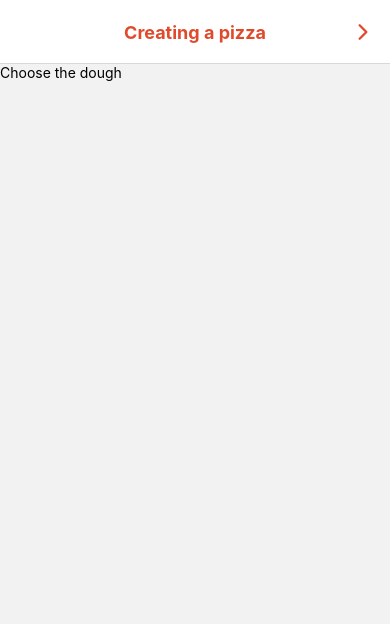
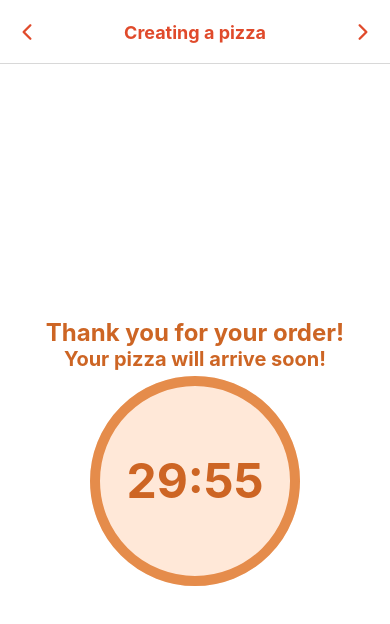
Before and after one commit to marikadu/Mobile-Programming-Project, a React Native app: screen /Timer in a window 390 px wide. Shown: the top 624 px of the page. Built offline with nearby package versions, Linux system fonts and the light colour scheme.

Commit message:
timer implemented with an animated circle

```diff
--- a/App.js
+++ b/App.js
@@ -7,6 +7,7 @@ import HomeScreen from './screens/HomeScreen';
 import DoughScreen from './screens/DoughScreen';
 import SauceScreen from './screens/SauceScreen';
 import ToppingsScreen from './screens/ToppingsScreen';
+import TimerScreen from './screens/TimerScreen';
 import PepperoniPalsView from './components/PepperoniPals.js';
 import { DetailsScreen } from './components/DetailsScreen.js';
 import { ImageScreen } from './components/ImageScreen.js';
@@ -65,9 +66,10 @@ export default function App({ navigation }) {
         headerLeft: () => <HeaderLeftButton navigation={navigation} />, // Left arrow component
       })}>
         <Stack.Screen name="PepperoniPals" component={PepperoniPalsView} options={({route}) => ({title: route.params?.name ? route.params.name : "Pepperoni_PAPIiii"})} />
-        <Stack.Screen name="Dough" component={DoughScreen} options={{ title: 'Creating a pizza' }}/>
+        <Stack.Screen name="Dough" component={TimerScreen} options={{ title: 'Creating a pizza' }}/>
         <Stack.Screen name="Sauce" component={SauceScreen} options={{ title: 'Creating a pizza' }}/>
         <Stack.Screen name="Toppings" component={ToppingsScreen} options={{ title: 'Creating a pizza' }}/>
+        <Stack.Screen name="Timer" component={TimerScreen} options={{ title: 'Creating a pizza' }}/>
         <Stack.Screen name="Details" component={DetailsScreen}  />
         {/* Notice how the IMAGE PAGE has the logo of the elephant from ./assets/misc.png */}
         <Stack.Screen name="Image" component={ImageScreen} options={{headerTitle: (props) => <LogoTitle {...props} />}} />
--- a/babel.config.js
+++ b/babel.config.js
@@ -1,3 +1,7 @@
 module.exports = {
-  presets: ['module:@react-native/babel-preset'],
+  presets: ['module:metro-react-native-babel-preset'],
+  plugins: [
+    'react-native-reanimated/plugin',
+    ['@babel/plugin-transform-private-methods', { loose: true }]
+  ],
 };
--- a/package.json
+++ b/package.json
@@ -10,19 +10,22 @@
     "test": "jest"
   },
   "dependencies": {
+    "@react-native-community/checkbox": "^0.5.17",
     "@react-navigation/drawer": "^6.7.2",
-    "@react-native-community/checkbox": "^0.5.17",
     "@react-navigation/native": "^6.1.18",
     "@react-navigation/native-stack": "^6.11.0",
     "react": "18.2.0",
     "react-native": "0.74.5",
+    "react-native-reanimated": "^3.15.4",
     "react-native-safe-area-context": "^4.11.0",
     "react-native-screens": "^3.34.0",
     "react-native-simple-radio-button": "^2.7.4",
+    "react-native-svg": "^15.7.1",
     "react-native-vector-icons": "^10.2.0"
   },
   "devDependencies": {
     "@babel/core": "^7.20.0",
+    "@babel/plugin-transform-private-methods": "^7.25.7",
     "@babel/preset-env": "^7.20.0",
     "@babel/runtime": "^7.20.0",
     "@react-native/babel-preset": "0.74.87",
@@ -34,6 +37,7 @@
     "babel-jest": "^29.6.3",
     "eslint": "^8.19.0",
     "jest": "^29.6.3",
+    "metro-react-native-babel-preset": "^0.77.0",
     "prettier": "2.8.8",
     "react-test-renderer": "18.2.0",
     "typescript": "5.0.4"
--- /dev/null
+++ b/screens/TimerScreen.js
@@ -0,0 +1,136 @@
+import React, { useState, useEffect } from 'react';
+import { View, Text, StyleSheet, Button } from 'react-native';
+import Svg, { Circle } from 'react-native-svg';
+import Animated, { useSharedValue, useAnimatedProps, withTiming, Easing } from 'react-native-reanimated';
+
+const AnimatedCircle = Animated.createAnimatedComponent(Circle);
+
+export default function TimerScreen({ route, navigation }) {
+  const [timeLeft, setTimeLeft] = useState(30 * 60); // 30 minutes in seconds
+
+  const radius = 100;
+  const strokeWidth = 10;
+  const circumference = 2 * Math.PI * radius; // C=2πR
+
+  const progress = useSharedValue(1); // progress falue, starts at 100%
+
+  useEffect(() => {
+    let timer;
+    if (timeLeft > 0) {
+      timer = setInterval(() => {
+        setTimeLeft((prevTime) => prevTime - 1);
+      }, 1000); // updates every second
+    // when timer runs out, the timer stops
+    } else if (timeLeft <= 0) {
+      clearInterval(timer);
+    }
+
+    // https://medium.com/@garethdavisrogers/using-setinterval-and-clearinterval-with-react-hooks-7fcf26dc8fdb
+    return () => clearInterval(timer); // cleanup the interval on unmount
+  }, [timeLeft]);
+
+  // update the animation progress based on timeLeft
+  useEffect(() => {
+    progress.value = withTiming(timeLeft / (30 * 60), {
+      duration: 1000,
+      easing: Easing.linear,
+    });
+  }, [timeLeft]);
+
+  // time format "MM:SS" minutes:seconds
+  const formatTime = (seconds) => {
+    const minutes = Math.floor(seconds / 60);
+    const remainingSeconds = seconds % 60;
+    return `${minutes < 10 ? '0' : ''}${minutes}:${remainingSeconds < 10 ? '0' : ''}${remainingSeconds}`;
+  };
+
+  // shrinking circle
+  const animatedProps = useAnimatedProps(() => {
+    return {
+      strokeDashoffset: circumference * (1 - progress.value),
+    };
+  });
+
+  return (
+    <View style={styles.container}>
+      <View>
+        <Text style={styles.backgroundContainer}>Thank you for your order!</Text>
+      </View>
+      <View>
+        <Text style={styles.textMessage}>Your pizza will arrive soon!</Text>
+      </View>
+      <View style={styles.timerWrapper}>
+        <Svg
+          height={radius * 2 + strokeWidth * 2}
+          width={radius * 2 + strokeWidth * 2}
+          viewBox={`0 0 ${radius * 2 + strokeWidth * 2} ${radius * 2 + strokeWidth * 2}`}
+          fill="#FFE8D8"
+        >
+          {/* background circle */}
+          <Circle
+            cx={radius + strokeWidth}
+            cy={radius + strokeWidth}
+            r={radius - strokeWidth / 2} // slightly smaller to avoid overlapping with stroke
+          />
+
+          {/* background circle that is behind the animated circle */}
+          <Circle
+            cx={radius + strokeWidth}
+            cy={radius + strokeWidth}
+            r={radius}
+            stroke="#FFE8D8"
+            strokeWidth={strokeWidth}
+          />
+
+          {/* animated circle */}
+          <AnimatedCircle
+            cx={radius + strokeWidth}
+            cy={radius + strokeWidth}
+            r={radius}
+            stroke="#E58C4B"
+            strokeWidth={strokeWidth}
+            strokeDasharray={circumference}
+            animatedProps={animatedProps}
+            strokeLinecap="round"
+          />
+        </Svg>
+        {/* timer text */}
+        <Text style={styles.timerText}>{formatTime(timeLeft)}</Text>
+      </View>
+    </View>
+  );
+}
+
+const styles = StyleSheet.create({
+  container: {
+    flex: 1,
+    justifyContent: 'center',
+    alignItems: 'center',
+    backgroundColor: '#fff',
+  },
+  backgroundContainer: {
+    justifyContent: 'center',
+    fontSize: 24,
+    fontWeight: 'bold',
+    color: '#CD6524',
+    backgroundColor: 'FFE8D8',
+  },
+  textMessage: {
+    justifyContent: 'center',
+    fontSize: 20,
+    fontWeight: 'bold',
+    color: '#CD6524',
+    backgroundColor: 'FFE8D8',
+  },
+  timerWrapper: {
+    justifyContent: 'center',
+    alignItems: 'center',
+    position: 'relative', // Ensures absolute positioning works inside this view
+  },
+  timerText: {
+    position: 'absolute', // Overlay the text on top of the circle
+    fontSize: 48,
+    fontWeight: 'bold',
+    color: '#CD6524',
+  },
+});
```
Also changed, not shown: 1 other file (tests, documents, lock files or other folders).
